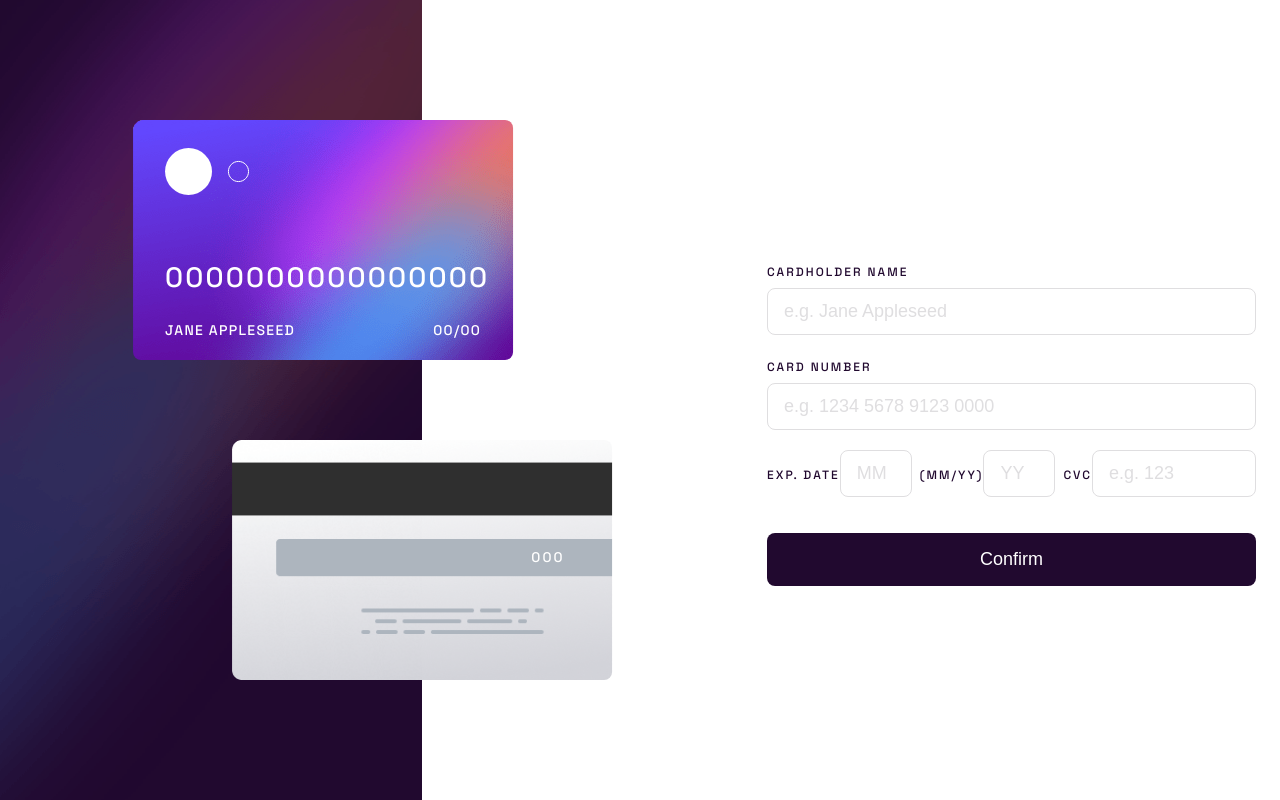
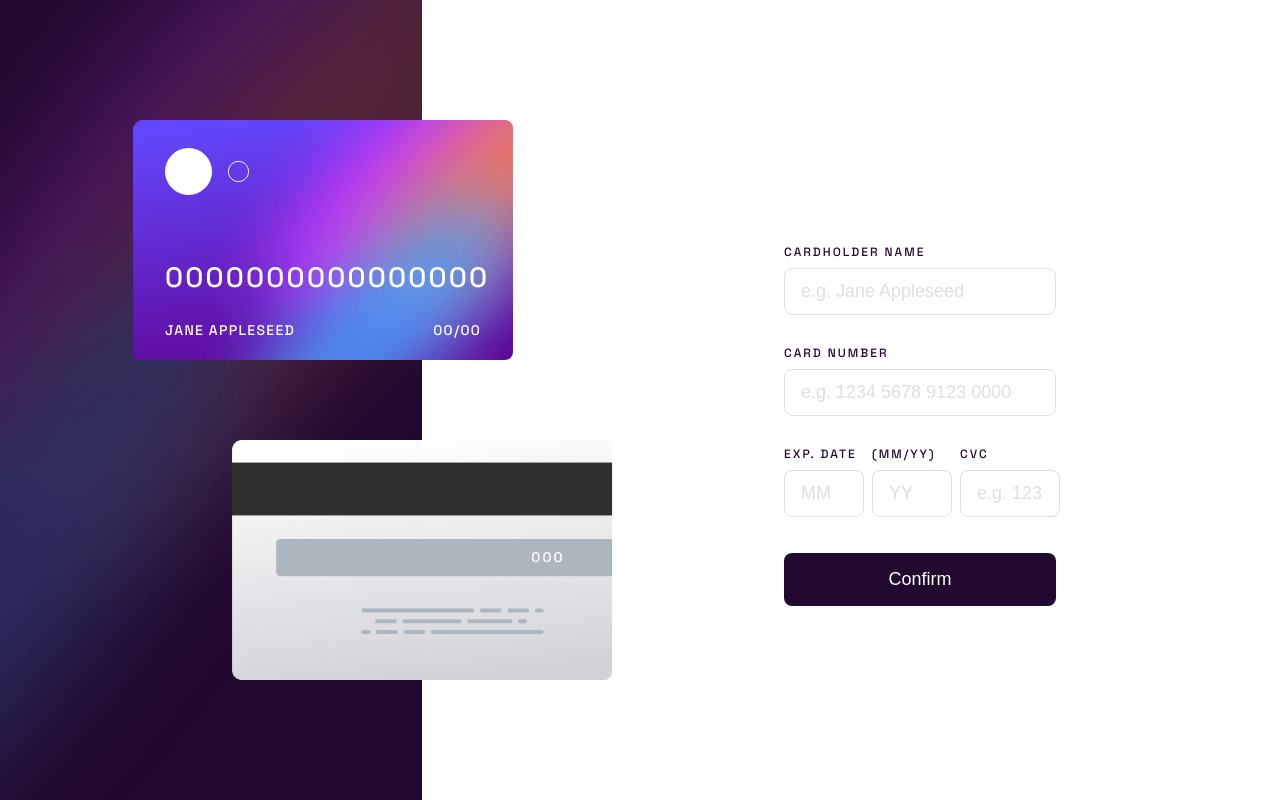
Before and after one commit to brdCoreShadow/interactive-card-details, a React (Vite) app: page / in a window 1280 px wide. Built offline with nearby package versions, Linux system fonts and the light colour scheme.

Commit message:
projects is done

```diff
--- a/src/AppStyled.ts
+++ b/src/AppStyled.ts
@@ -8,5 +8,6 @@ export const AppCon = styled.div`
     flex-direction: row;
     align-items: center;
     justify-content: space-between;
+
   }
 `;
--- a/src/components/CardData/CardDataStyled.ts
+++ b/src/components/CardData/CardDataStyled.ts
@@ -9,6 +9,12 @@ export const CardDataCon = styled.div`
   padding-bottom: 44px;
   padding-left: 24px;
   padding-right: 24px;
+
+  @media (min-width: 1280px) {
+    width: 25%;
+
+    margin-right: 200px;
+  }
 `;
 
 export const HolderCon = styled.div<Props>`
@@ -17,6 +23,10 @@ export const HolderCon = styled.div<Props>`
   margin-bottom: 20px;
 
   text-transform: uppercase;
+
+  @media (min-width: 1280px) {
+    margin-bottom: 26px;
+  }
 
   & span {
     display: inline-block;
@@ -50,6 +60,14 @@ export const HolderCon = styled.div<Props>`
     &::placeholder {
       color: #dfdee0;
     }
+
+    @media (min-width: 1280px) {
+      &:hover,
+      &:focus,
+      &:active {
+        cursor: pointer;
+      }
+    }
   }
 `;
 
@@ -59,6 +77,10 @@ export const CardNumberCon = styled.div<Props>`
   margin-bottom: 20px;
 
   text-transform: uppercase;
+
+  @media (min-width: 1280px) {
+    margin-bottom: 26px;
+  }
 
   & span {
     display: inline-block;
@@ -91,6 +113,14 @@ export const CardNumberCon = styled.div<Props>`
 
     &::placeholder {
       color: #dfdee0;
+    }
+
+    @media (min-width: 1280px) {
+      &:hover,
+      &:focus,
+      &:active {
+        cursor: pointer;
+      }
     }
   }
 `;
@@ -144,6 +174,16 @@ export const MonthYearCon = styled.div<Props>`
     &::placeholder {
       color: #dfdee0;
     }
+
+    @media (min-width: 1280px) {
+      width: 80px;
+
+      &:hover,
+      &:focus,
+      &:active {
+        cursor: pointer;
+      }
+    }
   }
 `;
 
@@ -181,11 +221,21 @@ export const CVCCon = styled.div<Props>`
     color: #21092f;
 
     border: ${({ isError }) =>
-    isError ? "1px solid #FF0000" : "1px solid #dfdee0"};
+      isError ? "1px solid #FF0000" : "1px solid #dfdee0"};
     border-radius: 8px;
 
     &::placeholder {
       color: #dfdee0;
+    }
+
+    @media (min-width: 1280px) {
+      width: 100px;
+
+      &:hover,
+      &:focus,
+      &:active {
+        cursor: pointer;
+      }
     }
   }
 `;
@@ -203,6 +253,12 @@ export const SubmitBtn = styled.button`
   color: #fff;
 
   border-radius: 8px;
+
+  &:hover,
+  &:focus,
+  &:active {
+    cursor: pointer;
+  }
 `;
 
 export const ErrorCon = styled.div`
--- a/src/components/ThanksComp/ThankCompStyled.ts
+++ b/src/components/ThanksComp/ThankCompStyled.ts
@@ -7,6 +7,10 @@ export const ThankCon = styled.div`
   padding-right: 24px;
 
   text-align: center;
+
+  @media (min-width: 1280px){
+    margin-right: 20%;
+  }
 `;
 
 export const ThankIconThumb = styled.div`
@@ -48,8 +52,14 @@ padding-bottom: 16px;
   font-size: 18px;
   font-weight: 500;
 
-background-color: #21092F;
+  background-color: #21092f;
   color: #fff;
 
   border-radius: 8px;
-`
+
+  &:hover,
+  &:focus,
+  &:active {
+    cursor: pointer;
+  }
+`;
```
Lines whose indentation alone changed are shown as unchanged.
